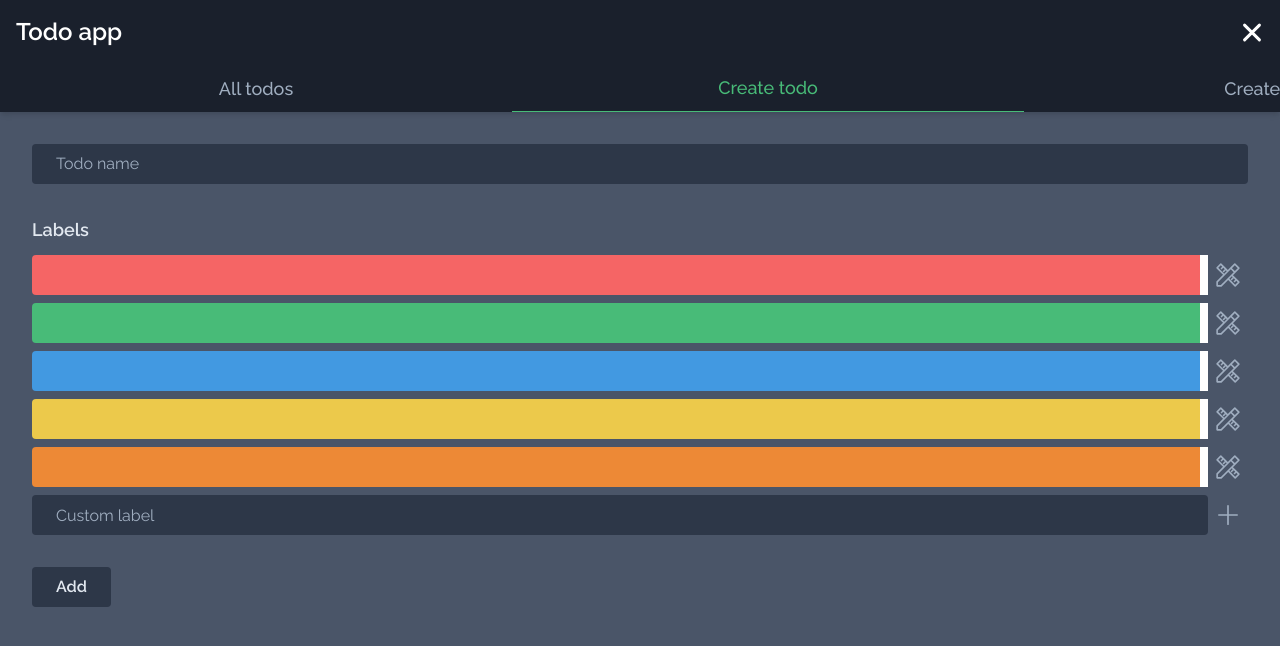
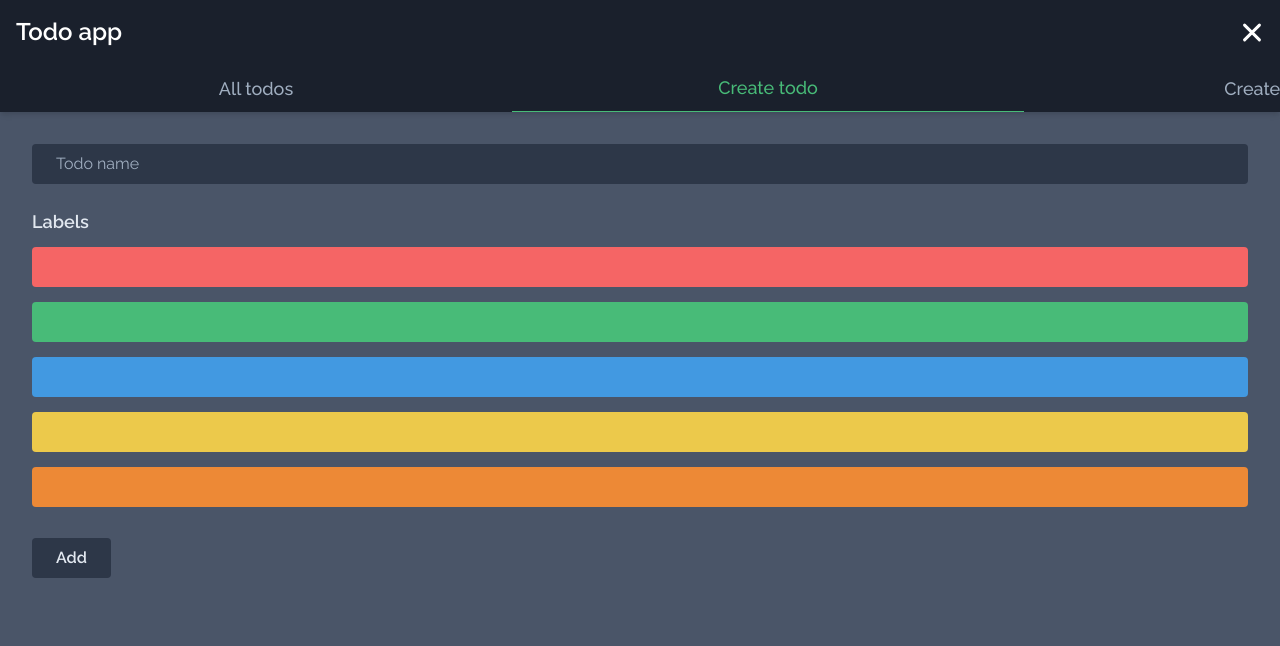
Before and after one commit to Dmc0125/Todo-app, a Vue app: page /#/create-todo in a window 1280 px wide. Shown: the top 646 px of the page. Built offline with nearby package versions, Linux system fonts and the light colour scheme.

Commit message:
Create todo page

```diff
--- /dev/null
+++ b/src/components/create_todo/CreateTodoLabels.vue
@@ -0,0 +1,69 @@
+<script>
+import { mapGetters } from 'vuex';
+
+import { isUsed } from '@/utils/helpers';
+
+export default {
+  props: {
+    todo: {
+      type: Object,
+      required: true,
+    },
+  },
+  data() {
+    return {
+      newLabel: '',
+    };
+  },
+  methods: {
+    isUsed,
+  },
+  computed: mapGetters({
+    labels: 'getLabels',
+  }),
+};
+</script>
+
+<template>
+  <section class="w-full mt-6">
+    <header>
+      <h2 class="h-secondary">Labels</h2>
+    </header>
+
+    <ul class="w-full mt-3">
+      <li
+        v-for="({ color, text, id }, i) in labels"
+        class="mt-2"
+        :key="i"
+      >
+        <!-- TODO: Set label as used on current Todo on click -->
+        <button
+          type="button"
+          :class="`
+            btn-def
+            w-full
+            relative
+            bg-${color}-500
+            hover:bg-${color}-600
+            focus:outline-none
+            focus:bg-${color}-600
+          `"
+          @click="$emit('todo:togglelabel', labels[i])"
+        >
+          <p class="w-full px-4 text-white text-left font-medium text-shadow">{{ text }}</p>
+
+          <div
+            v-if="isUsed(todo.labels, id)"
+            class="w-2 h-full absolute bg-white right-0 top-0 is-used"
+          ></div>
+        </button>
+      </li>
+    </ul>
+  </section>
+</template>
+
+<style scoped>
+.is-used {
+  border-radius: 0 0.25rem 0.25rem 0;
+}
+</style>
--- a/src/components/labels/Labels.vue
+++ b/src/components/labels/Labels.vue
@@ -54,9 +54,3 @@ export default {
     </li>
   </ul>
 </template>
-
-<style scoped>
-.is-used {
-  border-radius: 0 0.25rem 0.25rem 0;
-}
-</style>
--- /dev/null
+++ b/src/store/modules/todos.js
@@ -0,0 +1,30 @@
+import uuidv4 from 'uuid/v4';
+
+import { todosTypes } from '../types';
+
+const todosModule = {
+  state: {
+    todos: [],
+  },
+  getters: {
+    getTodos: state => state.todos,
+  },
+  mutations: {
+    [todosTypes.CREATE_TODO](state, todo) {
+      const newTodo = {
+        ...todo,
+        isUsed: false,
+        id: uuidv4(),
+      };
+
+      state.todos.push(newTodo);
+    },
+  },
+  actions: {
+    createTodo({ commit }, todo) {
+      commit(todosTypes.CREATE_TODO, todo);
+    },
+  },
+};
+
+export default todosModule;
--- a/src/store/store.js
+++ b/src/store/store.js
@@ -1,12 +1,14 @@
 import Vue from 'vue';
 import Vuex from 'vuex';
 
-import createTodo from './modules/labels';
+import labels from './modules/labels';
+import todos from './modules/todos';
 
 Vue.use(Vuex);
 
 export default new Vuex.Store({
   modules: {
-    createTodo,
+    labels,
+    todos,
   },
 });
--- a/src/store/types.js
+++ b/src/store/types.js
@@ -1,6 +1,9 @@
-/* eslint-disable import/prefer-default-export */
 export const labelsTypes = {
   ADD_LABEL: 'ADD_LABEL',
   DELETE_LABEL: 'DELETE_LABEL',
   MODIFY_LABEL: 'MODIFY_LABEL',
 };
+
+export const todosTypes = {
+  CREATE_TODO: 'CREATE_TODO',
+};
--- /dev/null
+++ b/src/utils/helpers.js
@@ -0,0 +1,2 @@
+// eslint-disable-next-line import/prefer-default-export
+export const isUsed = (labels, id) => labels.find(label => label.id === id);
--- a/src/views/CreateTodo.vue
+++ b/src/views/CreateTodo.vue
@@ -1,41 +1,43 @@
 <script>
 import { mapGetters, mapActions } from 'vuex';
 
+import { isUsed } from '@/utils/helpers';
+
 import AppInput from '@/layouts/input/Input.vue';
-import LabelSettings from '@/components/label_settings/LabelSettings.vue';
-import AppModal from '@/layouts/modal/Modal.vue';
+import CreateTodoLabels from '@/components/create_todo/CreateTodoLabels.vue';
 
 export default {
   components: {
     AppInput,
-    LabelSettings,
-    AppModal,
+    CreateTodoLabels,
   },
   data() {
     return {
-      todo: '',
-      customLabel: '',
-      customization: {
-        show: false,
+      newTodo: {
         text: '',
-        id: '',
-        color: '',
+        labels: [],
       },
     };
   },
   methods: {
-    addTodo() {
+    toggleLabel(label) {
+      if (isUsed(this.newTodo.labels, label.id)) {
+        const filtered = this.newTodo.labels.filter(currentLabel => currentLabel.id !== label.id);
+        this.newTodo.labels = filtered;
+        return;
+      }
 
+      this.newTodo.labels.push(label);
     },
-    submitLabel() {
-      this.addLabel(this.customLabel);
+    submitTodo() {
+      this.createTodo(this.newTodo);
 
-      this.customLabel = '';
+      this.newTodo = {
+        text: '',
+        labels: [],
+      };
     },
-    hideCustomization() {
-      this.customization.show = false;
-    },
-    ...mapActions(['modifyLabel', 'addLabel']),
+    ...mapActions(['createTodo']),
   },
   computed: mapGetters({
     labels: 'getLabels',
@@ -44,74 +46,14 @@ export default {
 </script>
 
 <template>
-  <form class="w-full wrapper" @submit.prevent="addTodo">
-    <AppInput :value.sync="todo" label="Todo name" />
+  <form class="w-full wrapper" @submit.prevent="submitTodo">
+    <AppInput :value.sync="newTodo.text" label="Todo name" />
 
-    <section class="mt-8">
-      <header>
-        <h1 class="h-secondary">Labels</h1>
-      </header>
-
-      <ul class="w-full mt-3">
-        <li
-          v-for="({ color, text, id }, i) in labels"
-          class="flex mt-2"
-          :key="i"
-        >
-          <!-- TODO: Set label as used on current Todo on click -->
-          <button
-            :class="`
-              w-full
-              h-10
-              relative
-              bg-${color}-500
-              rounded
-              hover:bg-${color}-600
-              focus:outline-none
-              focus:bg-${color}-600
-            `"
-          >
-            <p class="w-full px-4 text-white text-left font-medium text-shadow">{{ text }}</p>
-
-            <!-- TODO: Show only if label is used -->
-            <div class="w-2 h-full absolute bg-white right-0 top-0 is-used"></div>
-          </button>
-
-          <button
-            class="w-10 h-10 flex-shrink-0 labels-btn"
-            @click="customization.show ? '' : customization = { show: true, id, text, color }"
-          >
-            <svg class="w-full fill-current text-gray-500" viewBox="0 0 24 24" xmlns="http://www.w3.org/2000/svg"><path d="M18.859 15.967l-1.51-1.51-.002-.003-.004-.003-2.348-2.349 3.862-3.862a.482.482 0 0 0 0-.681l-2.416-2.417a.482.482 0 0 0-.68 0l-2.417 2.416v.001l-1.447 1.446-.84-.839L9.55 6.656l-.004-.004-.004-.004-1.508-1.508a.481.481 0 0 0-.68 0L5.14 7.353a.482.482 0 0 0 0 .68l3.864 3.865-3.864 3.864a.482.482 0 0 0-.141.34v2.416a.481.481 0 0 0 .482.482h2.416c.128 0 .25-.051.34-.141l3.864-3.864 3.864 3.864a.48.48 0 0 0 .681 0l2.212-2.211a.48.48 0 0 0 0-.681zM16.1 9.634l-1.734-1.735L16.1 6.164l1.735 1.735L16.1 9.634zM6.162 7.693l1.53-1.53.832.83-.766.766a.482.482 0 1 0 .681.681l.766-.765.831.831L8.98 9.563a.482.482 0 0 0 .681.681l1.057-1.057.5.5-1.53 1.53-3.524-3.524zm1.536 10.344H5.963v-1.735l7.722-7.722 1.735 1.735-7.722 7.722zm8.609-.2l-3.524-3.523 1.53-1.53.5.498-1.057 1.058a.482.482 0 0 0 .68.68l1.058-1.057.831.832-.765.765a.481.481 0 1 0 .68.68l.766-.764.831.83-1.53 1.531z"/></svg>
-          </button>
-        </li>
-
-        <li class="mt-2">
-          <form @submit.prevent="submitLabel" class="flex">
-            <AppInput :value.sync="customLabel" placeholder label="Custom label" />
-
-            <button type="submit" class="w-10 h-10 flex-shrink-0 labels-btn">
-              <svg class="w-full fill-current text-gray-500" viewBox="0 0 24 24" xmlns="http://www.w3.org/2000/svg"><path d="M12 6a.5.5 0 00-.5.5v5h-5a.5.5 0 000 1h5v5a.5.5 0 001 0v-5h5a.5.5 0 000-1h-5v-5A.5.5 0 0012 6z"/></svg>
-            </button>
-          </form>
-        </li>
-      </ul>
-    </section>
-
-    <AppModal
-      v-if="customization.show"
-      @click:outside="hideCustomization"
-    >
-      <LabelSettings
-        :id="customization.id"
-        :text="customization.text"
-        :labelColor="customization.color"
-        @customize:close="hideCustomization"
-      />
-    </AppModal>
+    <CreateTodoLabels :todo="newTodo" @todo:togglelabel="toggleLabel" />
 
     <button
       type="submit"
-      class="h-10 mt-8 px-6 bg-gray-800 text-gray-300 font-semibold rounded hover:bg-gray-900"
+      class="h-10 mt-6 px-6 bg-gray-800 text-gray-300 font-semibold rounded hover:bg-gray-900"
     >Add</button>
   </form>
 </template>
```
